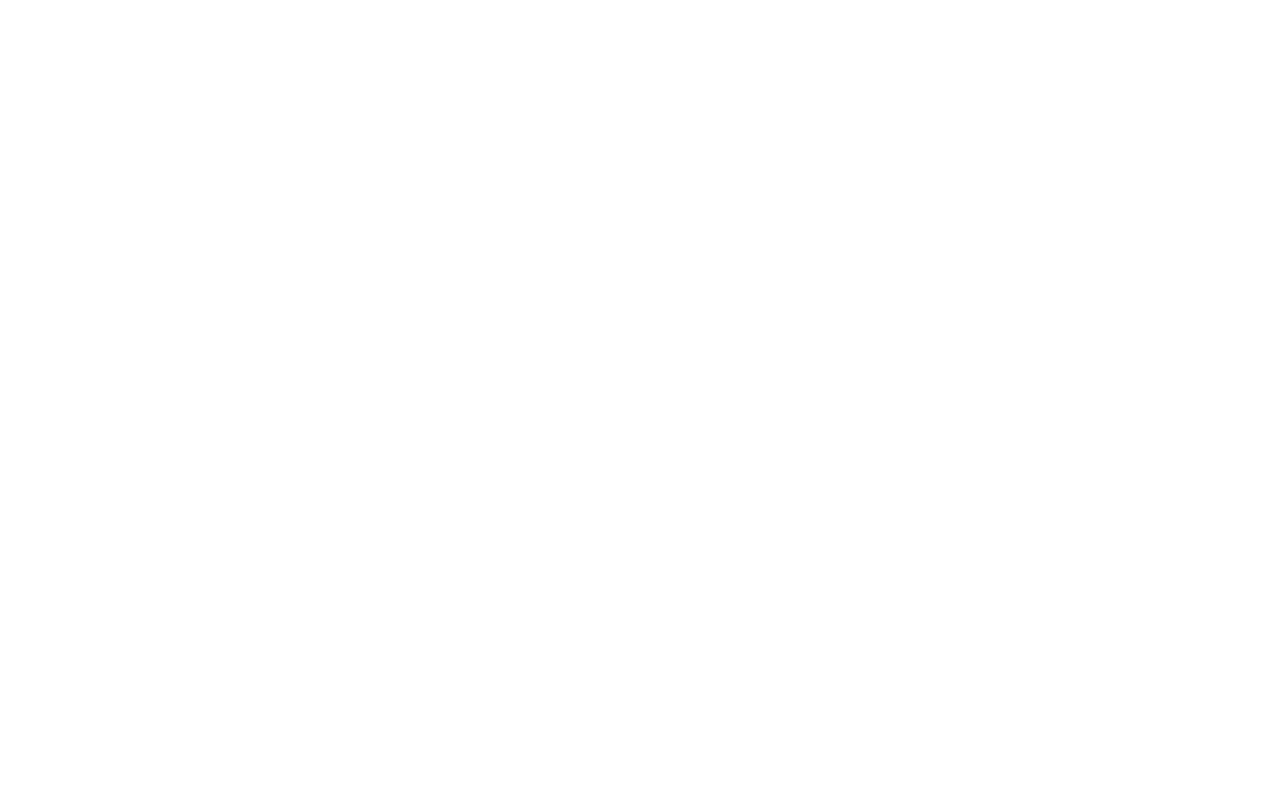
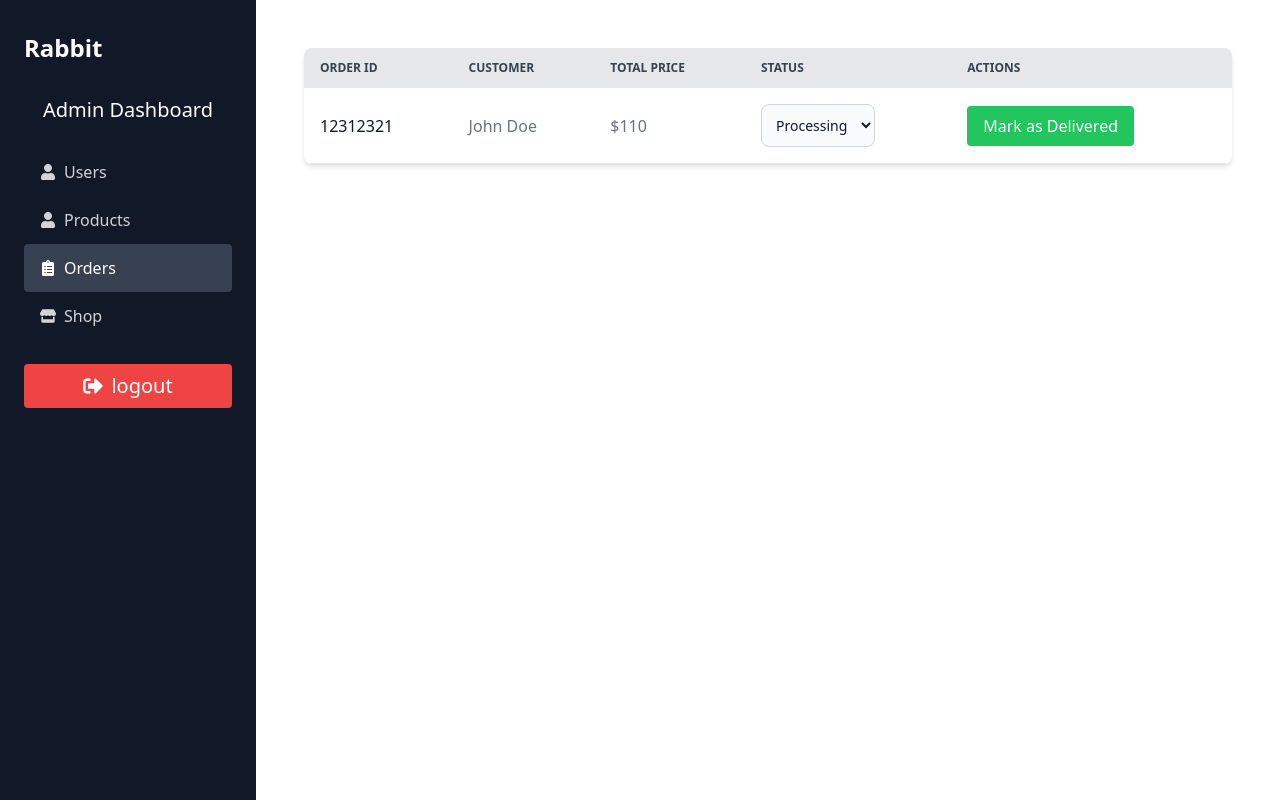
Before and after one commit to UserAdel/E-commerce, a React (Vite) app in the folder client/: page /admin/orders in a window 1280 px wide. Before the commit this address had no page. Built offline with nearby package versions, Linux system fonts and the light colour scheme.

Commit message:
OrderManagementPage

```diff
--- a/client/src/App.jsx
+++ b/client/src/App.jsx
@@ -16,6 +16,7 @@
 import UserManagement from "./components/Admin/UserManagement";
 import ProductManagement from "./components/Admin/ProductManagement";
 import EditProductPage from "./components/Admin/EditProductPage";
+import OrderManagementPage from "./components/Admin/OrderManagementPage";
 
 
 
@@ -43,7 +44,7 @@
       <Route path="users" element={<UserManagement />} />
       <Route path="products" element={<ProductManagement />} />
       <Route path="products/:id/edit" element={<EditProductPage />} />
-
+      <Route path="orders" element={<OrderManagementPage />} />
       </Route>
     </Routes>
     </>
--- /dev/null
+++ b/client/src/components/Admin/OrderManagementPage.jsx
@@ -0,0 +1,81 @@
+const OrderManagement = () => {
+  const orders = [
+    {
+      _id: 12312321,
+      user: {
+        name: "John Doe",
+      },
+      totalPrice: 110,
+      status: "Processing",
+    },
+  ];
+
+  const handleStatusChange = (orderId, newStatus) => {
+    //  make an API call to update the order status
+    console.log(`Order ID: ${orderId}, New Status: ${newStatus}`);
+  };
+
+  return (
+    <div className="max-w-7xl mx-auto p-6">
+      <div className="overflow-x-auto shadow-md sm:rounded-lg">
+        <table className="min-w-full text-left text-gray-500">
+          <thead className="bg-gray-200 text-xs uppercase text-gray-700">
+            <tr>
+              <th className="py-3 px-4">Order ID</th>
+              <th className="py-3 px-4">Customer</th>
+              <th className="py-3 px-4">Total Price</th>
+              <th className="py-3 px-4">Status</th>
+              <th className="py-3 px-4">Actions</th>
+            </tr>
+          </thead>
+          <tbody>
+            {orders.length === 0 ? (
+              <tr className="border-b cursor-pointer hover:bg-gray-50">
+                <td colSpan="5" className="py-4 px-4 font-medium text-gray-900 text-center">
+                  No orders found
+                </td>
+              </tr>
+            ) : (
+              orders.map((order) => (
+                <tr
+                  key={order._id}
+                  className="border-b cursor-pointer hover:bg-gray-50"
+                >
+                  <td className="py-4 px-4 font-medium text-gray-900 whitespace-normal">
+                    {order._id}
+                  </td>
+                  <td className="py-4 px-4">{order.user.name}</td>
+                  <td className="py-4 px-4">${order.totalPrice}</td>
+                  <td className="py-4 px-4">
+                    <select
+                      value={order.status}
+                      onChange={(e) =>
+                        handleStatusChange(order._id, e.target.value)
+                      }
+                      className="bg-gray-50 border border-gray-300 text-gray-900 text-sm rounded-lg focus:ring-blue-500 focus:border-blue-500 block p-2.5"
+                    >
+                      <option value="Processing">Processing</option>
+                      <option value="Shipped">Shipped</option>
+                      <option value="Delivered">Delivered</option>
+                      <option value="Cancelled">Cancelled</option>
+                    </select>
+                  </td>
+                  <td className="py-4 px-4">
+                    <button
+                      onClick={() => handleStatusChange(order._id, "Delivered")}
+                      className="bg-green-500 text-white px-4 py-2 rounded hover:bg-green-600"
+                    >
+                      Mark as Delivered
+                    </button>
+                  </td>
+                </tr>
+              ))
+            )}
+          </tbody>
+        </table>
+      </div>
+    </div>
+  );
+};
+
+export default OrderManagement;
```
